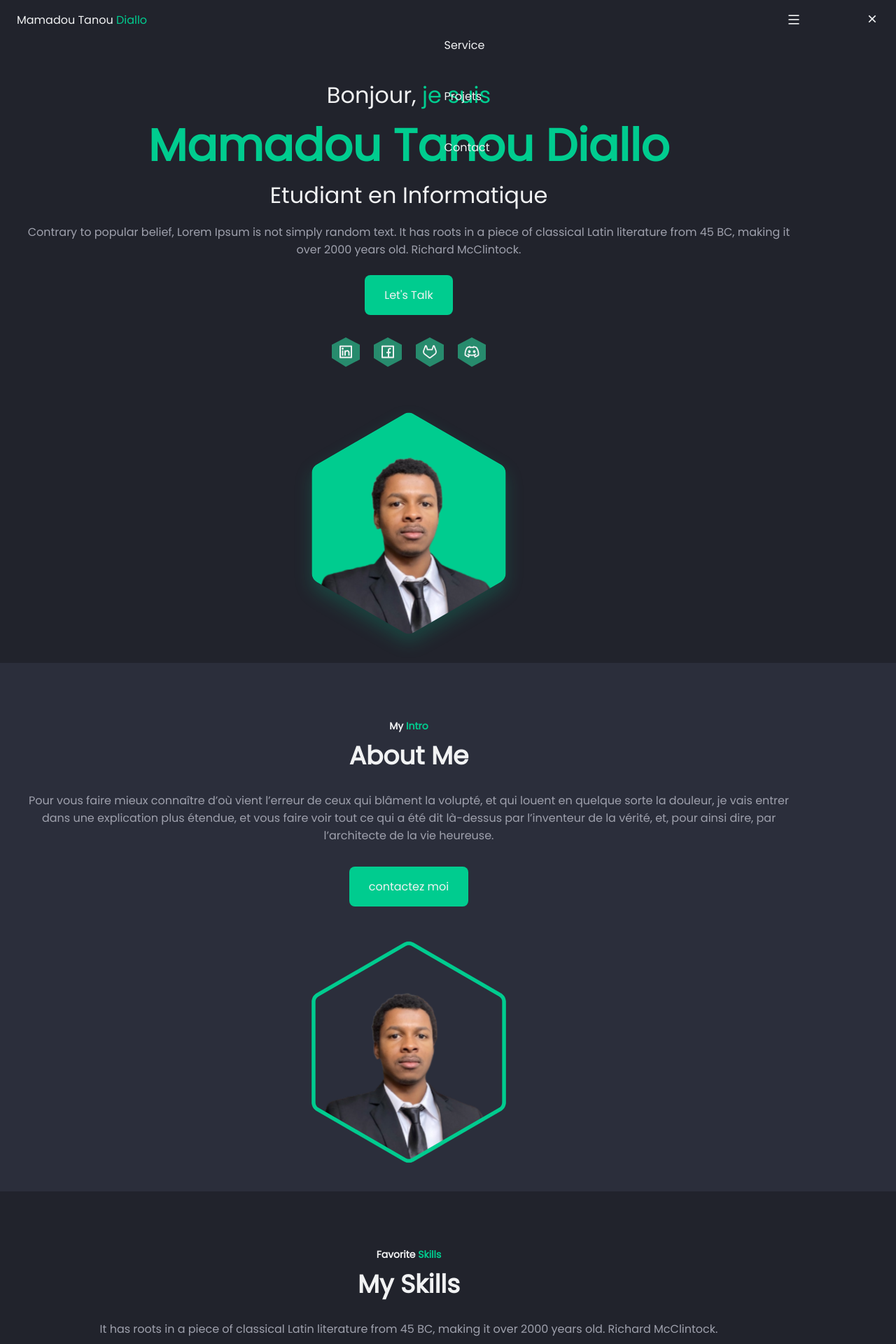
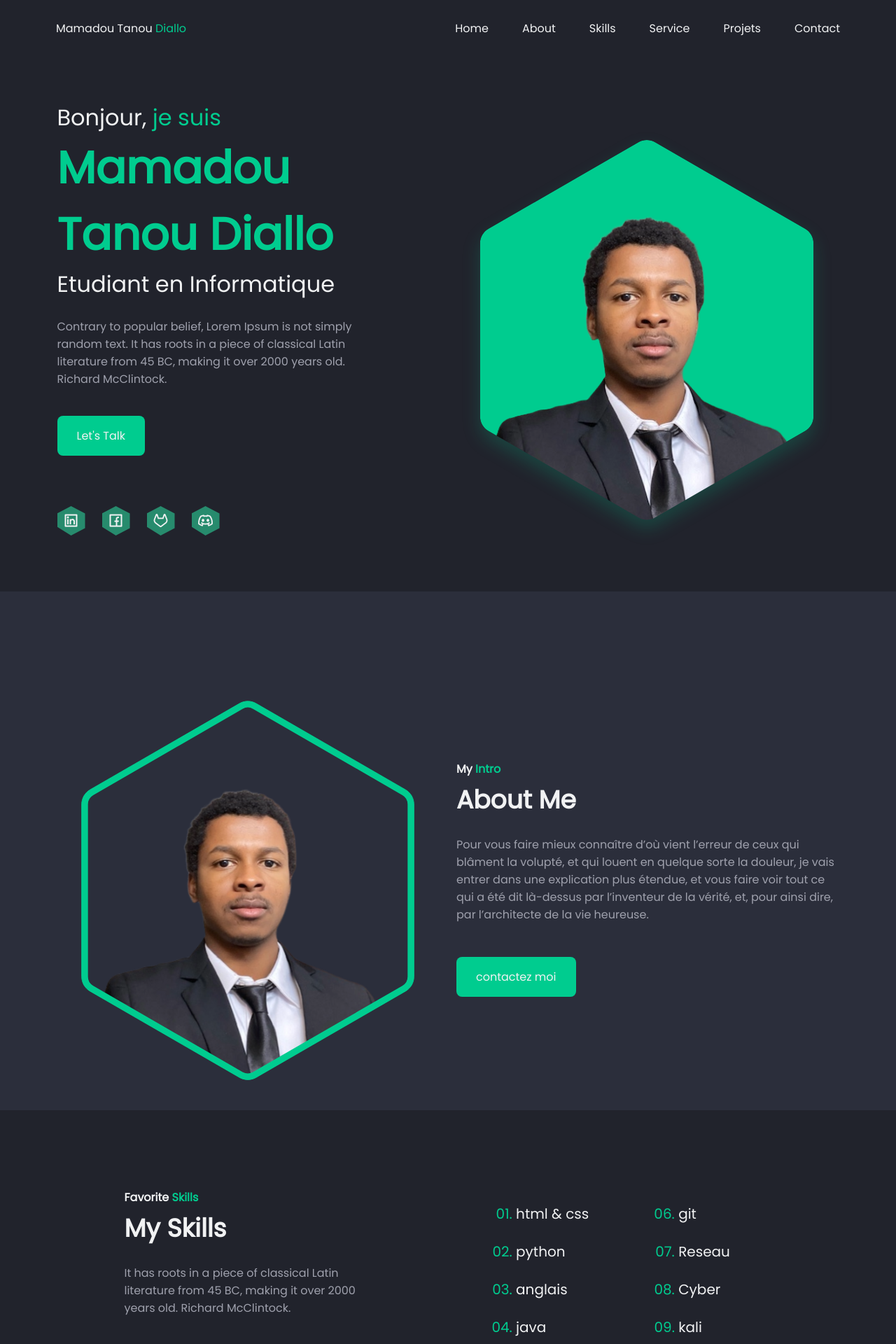
Before and after one commit to diallocode/Portfolio, a PHP site: page / in a window 1280 px wide. Shown: the top 1920 px of the page at 70% size. Run offline with PHP 8.4, Linux system fonts and the light colour scheme; some libraries are stand-ins or nearby versions.

Commit message:
Ajout du css pour que le site soit responsive

```diff
--- a/styles.css
+++ b/styles.css
@@ -584,3 +584,272 @@ svg{
 ::-webkit-scrollbar-thumb:hover{
     background-color: hsl(228, 8%, 45%);
 }
+
+/* CSS Bar qui ramene vers le haut */
+.scrollup{
+    position: fixed;
+    right: 1rem;
+    bottom: -50%;
+    background-color: var(--body-color);
+    padding: 6px;
+    display: inline-flex;
+    border-radius: .25rem;
+    color: var(--first-color);
+    font-size: 1.25rem;
+    box-shadow: 0 4px 12px hsla(228, 15%, 8%, .4);
+    z-index: var(--z-tooltip);
+    transition: bottom .4s, transofrm .4s;
+}
+
+.scrollup:hover{
+    transform: translateY(-.25rem);
+}
+
+.show-scroll{
+    bottom: 3rem;
+}
+
+
+.active-link{
+    color: var(--first-color);
+}
+
+
+                /* Dernier points */
+/* Pour les petites appareils */
+@media screen and (max-width : 320px) {
+    .container{
+        margin-inline: 1rem;
+    }
+
+    .skills__content{
+        grid-template-columns: max-content;
+        row-gap: 1rem;
+    }
+
+    .services__card{
+        padding-block: 1.5rem;
+    }
+}
+
+
+/* Pour les appareils intermediaires */
+@media screen and (min-width : 576px) {
+    .home__container,
+    .about__container,
+    .skills__container,
+    .services__container,
+    .projects__container,
+    .contact__container{
+        grid-template-columns: 360px;
+        justify-content: center;
+    }
+}
+
+
+@media screen and (min-width: 768px) {
+    .nav__menu{
+        width: 55%;
+    }
+
+    .home__container,
+    .about__container,
+    .skills__container{
+        grid-template-columns: repeat(2, 1fr);
+        align-items: center;
+    }
+
+    .home__data,
+    .about__data,
+    .skills__data,
+    :is(.about__data, .skills__data) :is(.section__subtitle, .section__title){
+        text-align: initial;
+    }
+
+    .home__social{
+        justify-content: initial;
+    }
+
+    .home__blob,
+    .about__blob{
+        width: 400px;
+    }
+
+    .about__data{
+        order: 1;
+    }
+
+    .services__container,
+    .projects__container{
+        grid-template-columns: repeat(2, 352px);
+    }
+
+}
+
+/* Pour les grandes appareils */
+@media screen  and (min-width: 1023px){
+    .section{
+        padding-block: 7rem 2rem;
+    }
+
+    .section__subtitle{
+        font-size: var(--normal-font-size);
+    }
+
+    .nav{
+        height: calc(var(--header-height) + 1.5rem);
+    }
+
+    .nav__close,
+    .nav__toggle{
+        display: none;
+    }
+
+    .nav__list{
+        flex-direction: row;
+        column-gap: 3rem;
+    }
+
+    .nav__menu{
+        width: initial;
+    }
+
+    .blur-header::after{
+        backdrop-filter: blur(25px);
+        -webkit-backdrop-filter: blur(25px);
+    }
+}
+
+
+@media screen  and (min-width: 1152px){
+    .container{
+        margin-inline: auto;
+    }
+
+    .home__container{
+        grid-template-columns: 455px 550px;
+        column-gap: 7rem;
+        padding-block: 2rem 3rem;
+    }
+
+    .home__blob{
+        width: 550px;
+    }
+
+    .home__content{
+        row-gap: 4.5rem;
+    }
+
+    .home__description{
+        margin-block: 1.5rem 2.5rem;
+    }
+
+    .home__social{
+        column-gap: 1.5rem;
+    }
+
+    .about__conatiner{
+        grid-template-columns: 550px 460px;
+        column-gap: 4.5rem;
+        padding-bottom: 1rem;
+    }
+
+    .about__blob{
+        width: 550px;
+    }
+
+    .about__description{
+        margin-bottom: 3rem;
+    }
+
+    .skills__container{
+        grid-template-columns: 340px 425px;
+        column-gap: 10rem;
+        padding-bottom: 4rem;
+    }
+
+    .skills__descriptions{
+        margin-bottom: 3rem;
+    }
+
+    .skills__content{
+        column-gap: 8rem;
+    }
+
+    .skills__group{
+        row-gap: 1.5rem;
+    }
+
+    .skills__item{
+        font-size: var(--h3-font-size);
+    }
+
+    .services__container{
+        grid-template-columns: repeat(3m 352px);
+        padding-block: 2.5rem 4rem;
+    }
+
+    .services__card{
+        padding: 3.5rem 2rem;
+    }
+
+    .projects__container{
+        grid-template-columns: repeat(3, 350px);
+        row-gap: 3rem;
+        padding-block: 2.5rem 4rem;
+        }
+
+    .projects__button{
+        font-size: var(--normal-font-size);
+    }
+
+    .contact__container{
+        grid-template-columns: 680px;
+        padding-block: 2.5rem 2rem;
+    }
+
+    .contact__form{
+        row-gap: 1.5rem;
+    }
+
+    .contact__group{
+        grid-template-columns: repeat(2, 1fr);
+        column-gap: 1.5rem;
+    }
+
+    .contact__input{
+        padding: 1.5rem;
+    }
+
+    .contact__form textarea{
+        height: 20rem;
+    }
+
+    .footer{
+        padding-block: 4.5rem 4rem;
+    }
+
+
+    .footer__container{
+        grid-template-columns: repeat(3, 1fr);
+        align-items: center;
+        text-align: initial;
+    }
+
+    .footer__title{
+        font-size: var(--bigger-font-size);
+    }
+
+    .footer__social{
+        column-gap: 1.5rem;
+    }
+
+    .footer__copy{
+        margin: 0;
+        justify-self: flex-end;
+    }
+
+    .scrollup{
+        right: 3rem;
+    }
+}
```
